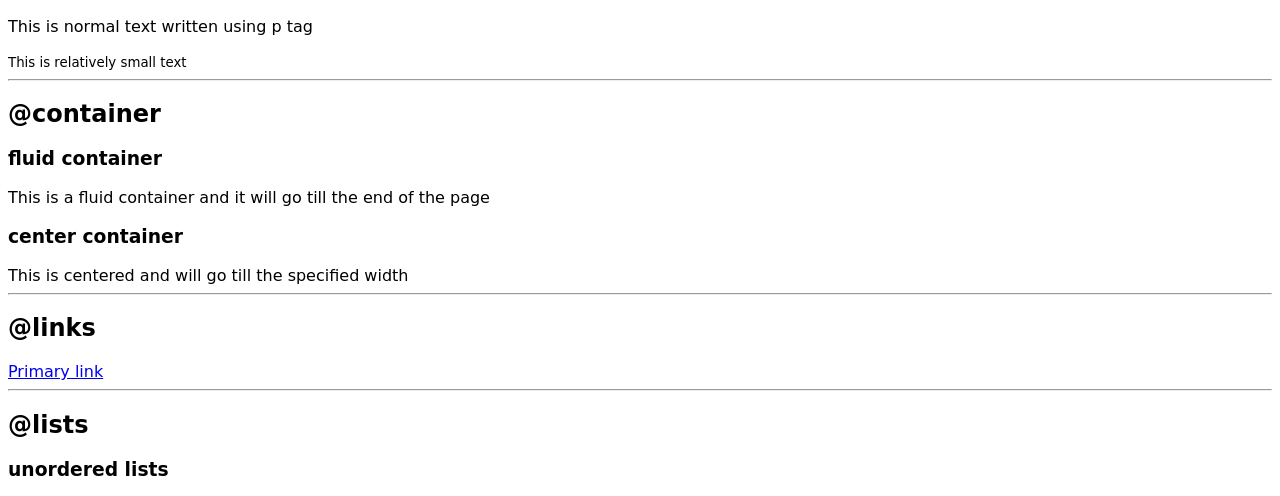
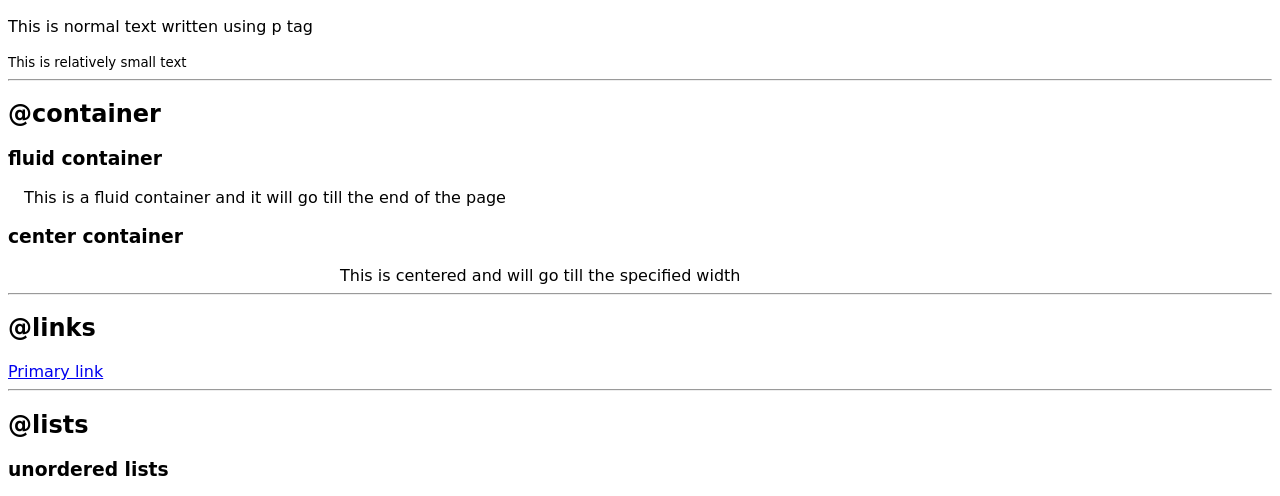
Before and after one commit to KanekarSnehal/Component-Library, a plain HTML site: page index.html in a window 1280 px wide. Shown: the part 278-774 px from the top of the page. Drawn offline with Linux system fonts and the light colour scheme; a web font is replaced by a local one.

Commit message:
containers

```diff
--- a/index.html
+++ b/index.html
@@ -24,10 +24,10 @@
 
      <h2>@container</h2>
      <h3>fluid container</h3>
-     <div>This is a fluid container and it will go till the end of the page</div>
+     <div class="container">This is a fluid container and it will go till the end of the page</div>
 
      <h3>center container</h3>
-     <div>This is centered and will go till the specified width</div>
+     <div class="container container-center">This is centered and will go till the specified width</div>
 
      <hr>
      <h2>@links</h2>
--- a/styles.css
+++ b/styles.css
@@ -3,3 +3,13 @@
 body{
     font-family: 'Baloo Tamma 2', cursive;
 }
+
+.container{
+    padding-left: 1rem;
+    padding-right: 1rem;
+}
+
+.container-center{
+    max-width: 600px;
+    margin: auto;
+}
```
